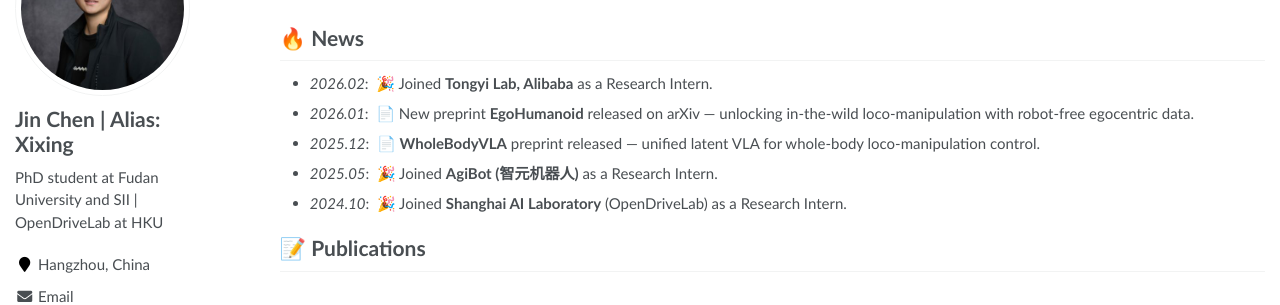
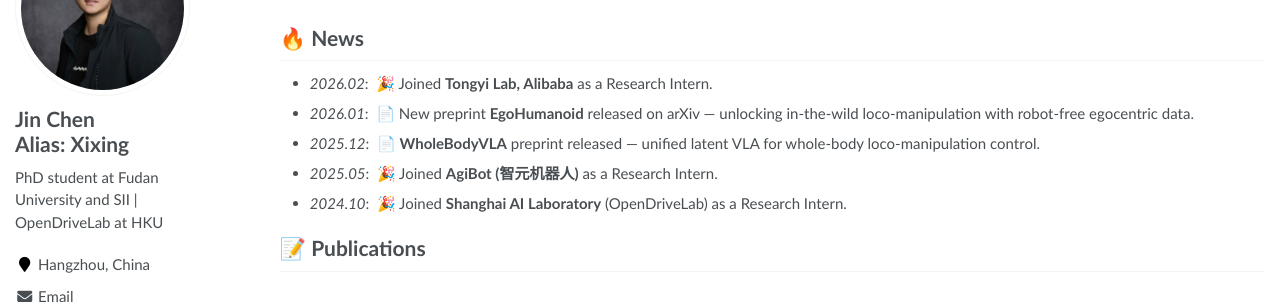
Before and after one commit to JinChen0056/jinchen0056.github.io, a Jekyll site: the page built from _pages/about.md, in a window 1280 px wide. Shown: the part 170-475 px from the top of the page. Built offline with Jekyll 4.4.1, drawn with Linux system fonts in a browser that asks for light colours.

```diff
--- a/_config.yml
+++ b/_config.yml
@@ -21,7 +21,7 @@ baidu_site_verification  :  # get baidu_site_verification from https://ziyuan.ba
 
 # Site Author
 author:
-  name             : "Jin Chen | Alias: Xixing"
+  name             : "Jin Chen<br>Alias: Xixing"
   avatar           : "images/profile.jpg"
   bio              : "PhD student at Fudan University and SII | OpenDriveLab at HKU"
   location         : "Hangzhou, China"
```
